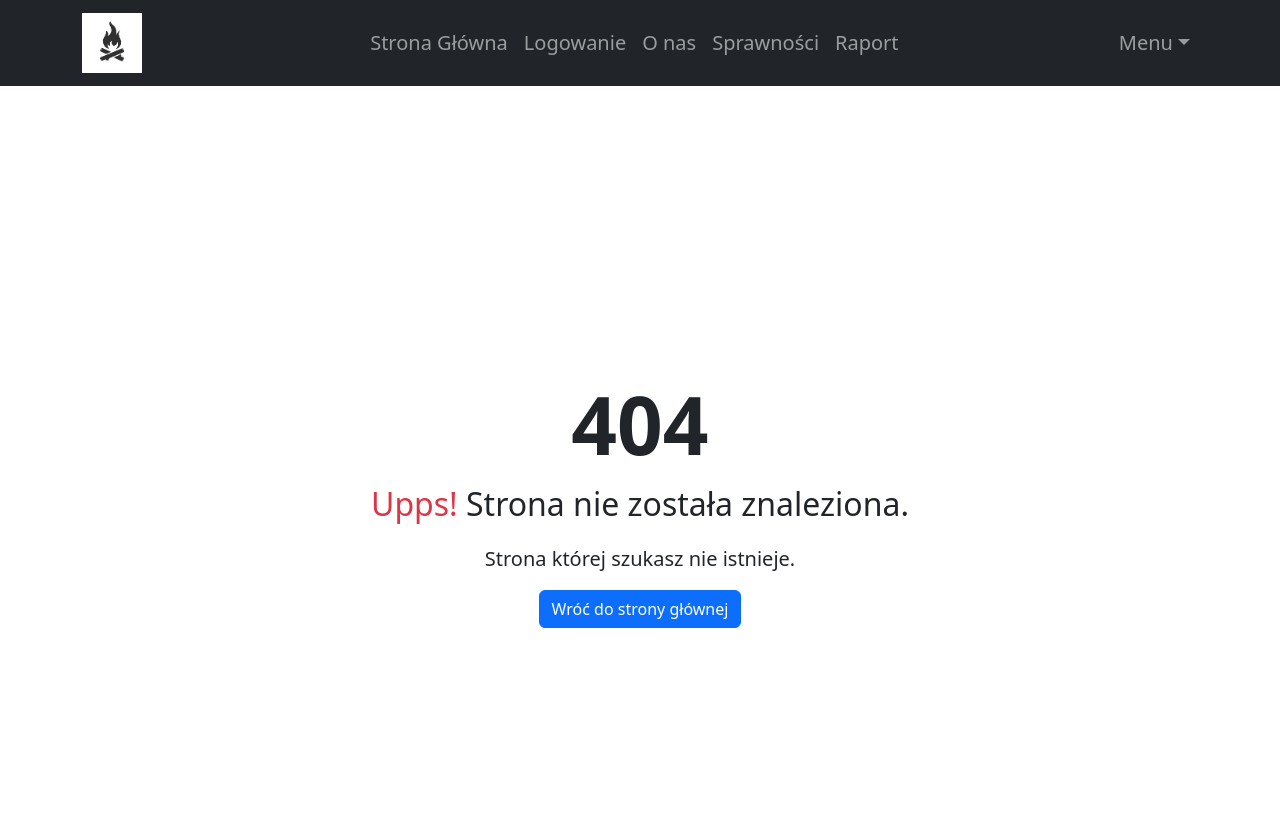
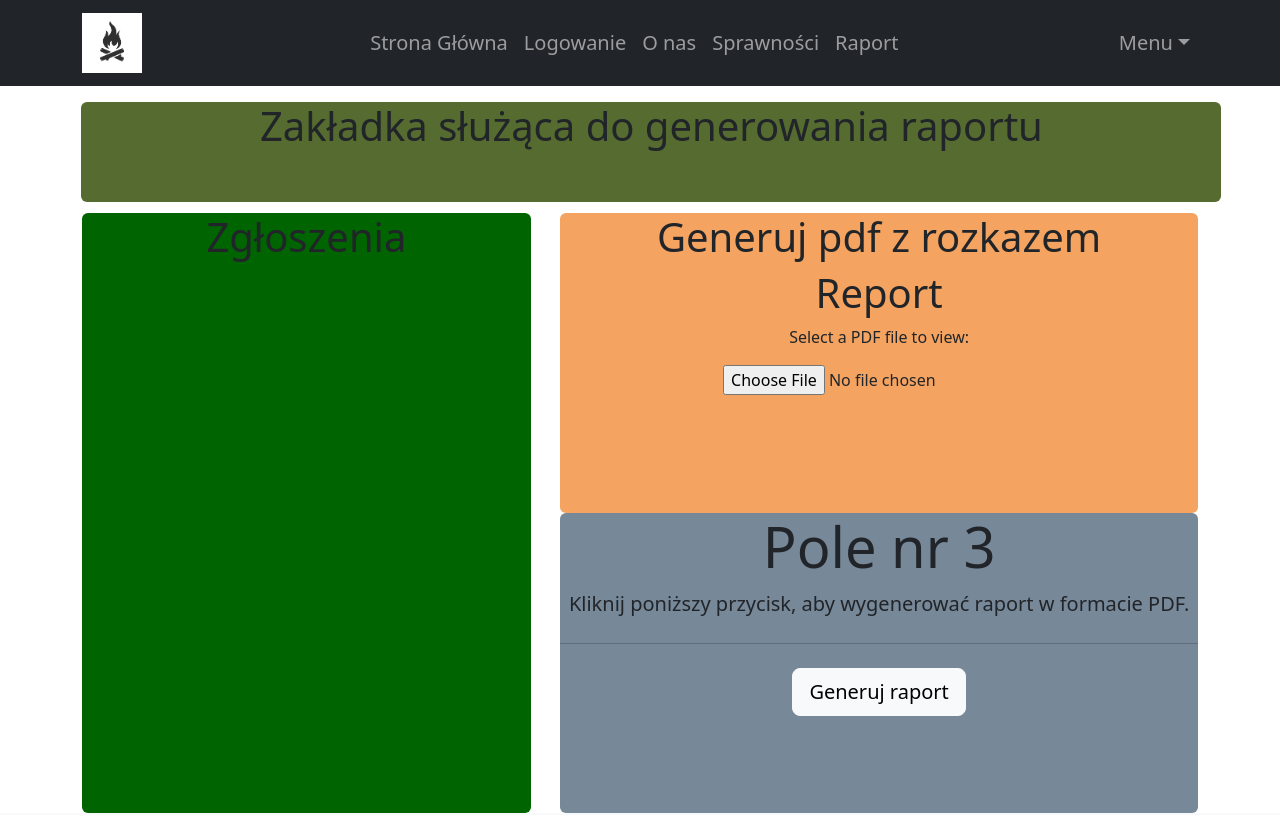
Before and after one commit to pawel150199/zastosowanie-informatyki-w-gospodarce, a React (Create React App) app in the folder harcownik-frontend/: page /raport in a window 1280 px wide. Shown: the top 815 px of the page. Built offline with nearby package versions, Linux system fonts and the light colour scheme.

Commit message:
Layout_1

```diff
--- a/harcownik-frontend/src/App.jsx
+++ b/harcownik-frontend/src/App.jsx
@@ -9,6 +9,7 @@ import Badges from './components/badges/Badges';
 import MyNavbar from './components/mynavbar/MyNavbar';
 import Footer from './components/footer/Footer';
 import NotFound from './components/notfound/NotFound';
+import Raport from './components/raport/Raport';
 
 function App() {
   return (
@@ -22,6 +23,7 @@ function App() {
             <Route path="/about" element={<About />} />
             <Route path="/user" element={<User />} />
             <Route path="/badges" element={<Badges />} />
+            <Route path="/raport" element={<Raport/>} />
             <Route path="*" element={<NotFound />} />
           </Routes>
         </div>
--- a/harcownik-frontend/src/components/home/Home.jsx
+++ b/harcownik-frontend/src/components/home/Home.jsx
@@ -23,9 +23,15 @@ function Home() {
     "/img/home4.jpeg",
   ];
 
+
+  const isBackgroundRed = true;
+
+
   return (
     <div>
-      <div className="jumbotron jumbotron-fluid bg-dark text-light text-center rounded-4">
+      <div className="jumbotron jumbotron-fluid bg-dark text-light text-center rounded-4" style={{
+        backgroundColor: isBackgroundRed ? 'red' : 'blue',
+      }} >
         <Container >
           <br></br>
           <h1>Witaj w aplikacji Harcownik</h1>
--- a/harcownik-frontend/src/components/raport/Raport.jsx
+++ b/harcownik-frontend/src/components/raport/Raport.jsx
@@ -1,6 +1,7 @@
-import React, { useState, useEffect } from 'react';
-import { Button } from 'react-bootstrap';
-import pdfjsLib from 'pdfjs-dist';
+import React, { useState, useEffect } from "react";
+import { Container, Row, Col, Jumbotron, Button } from "react-bootstrap";
+import pdfjsLib from "pdfjs-dist";
+import "./raport_style.css";
 
 const Raport = () => {
   const [pdf, setPdf] = useState(null);
@@ -29,7 +30,7 @@ const Raport = () => {
   const renderPage = async () => {
     const page = await pdf.getPage(pageNumber);
     const viewport = page.getViewport({ scale: 1.5 });
-    const canvasContext = canvas.getContext('2d');
+    const canvasContext = canvas.getContext("2d");
     canvas.height = viewport.height;
     canvas.width = viewport.width;
     await page.render({ canvasContext, viewport }).promise;
@@ -50,7 +51,21 @@ const Raport = () => {
   };
 
   return (
-    <div>
+    <div class="container">
+      <Row>
+        <div class="jumbotron jumbotronStyle_0 rounded">
+          <h1 >Zakładka służąca do generowania raportu</h1>
+        </div>
+      </Row>
+      <Row>
+        <Col md={5}>
+          <div class="jumbotron jumbotronStyle_1 rounded ">
+            <h1>Zgłoszenia</h1>
+          </div>
+        </Col>
+        <Col md={7}>
+          <div class="jumbotron  jumbotronStyle_2 rounded">
+            <h1>Generuj pdf z rozkazem</h1>
             <h1>Report</h1>
             {pdf ? (
               <div>
@@ -74,7 +89,7 @@ const Raport = () => {
                 <canvas
                   id="pdfCanvas"
                   ref={(el) => setCanvas(el)}
-            style={{ border: '1px solid black' }}
+                  style={{ border: "1px solid black" }}
                 />
                 {editing ? (
                   <div>
@@ -98,6 +113,69 @@ const Raport = () => {
               </div>
             )}
           </div>
+          <div class="jumbotron jumbotronStyle_3 rounded">
+            <h1 class="display-4">Pole nr 3</h1>
+            <p class="lead">
+              Kliknij poniższy przycisk, aby wygenerować raport w formacie PDF.
+            </p>
+            <hr class="my-4"></hr>
+            {/* <p>Lorem ipsum dolor sit amet, consectetur adipiscing elit, sed do eiusmod tempor incididunt ut labore et dolore magna aliqua. Ut enim ad minim veniam, quis nostrud exercitation ullamco laboris nisi ut aliquip ex ea commodo consequat.</p> */}
+            <a class="btn btn-light btn-lg" href="#" role="button">
+              Generuj raport
+            </a>
+          </div>
+        </Col>
+      </Row>
+    </div>
+
+    // <div>
+    //   <h1>Report</h1>
+    //   {pdf ? (
+    //     <div>
+    //       <div className="d-flex justify-content-between mb-3">
+    //         <Button
+    //           variant="primary"
+    //           onClick={() => handlePageChange(-1)}
+    //           disabled={pageNumber <= 1}
+    //         >
+    //           Previous
+    //         </Button>
+    //         <span>Page {pageNumber}</span>
+    //         <Button
+    //           variant="primary"
+    //           onClick={() => handlePageChange(1)}
+    //           disabled={pageNumber >= pdf.numPages}
+    //         >
+    //           Next
+    //         </Button>
+    //       </div>
+    //       <canvas
+    //         id="pdfCanvas"
+    //         ref={(el) => setCanvas(el)}
+    //         style={{ border: '1px solid black' }}
+    //       />
+    //       {editing ? (
+    //         <div>
+    //           {/* TODO: Add form to modify PDF contents */}
+    //           <Button variant="primary" onClick={handleSaveClick}>
+    //             Save
+    //           </Button>
+    //         </div>
+    //       ) : (
+    //         <div>
+    //           <Button variant="primary" onClick={handleEditClick}>
+    //             Edit
+    //           </Button>
+    //         </div>
+    //       )}
+    //     </div>
+    //   ) : (
+    //     <div>
+    //       <p>Select a PDF file to view:</p>
+    //       <input type="file" accept=".pdf" onChange={handleFileSelect} />
+    //     </div>
+    //   )}
+    // </div>
   );
 };
 
--- /dev/null
+++ b/harcownik-frontend/src/components/raport/raport_style.css
@@ -0,0 +1,29 @@
+  .jumbotronStyle_0 {
+    height: 100px;
+    background-color: #556B2F;
+    margin: 1%;
+    /* display: flex; */
+    text-align: center;
+  }
+
+  .jumbotronStyle_1 {
+    height: 600px;
+    background-color: #006400;
+    margin-right: 0.5%;
+    /* display: flex; */
+    text-align: center;
+  }
+
+  .jumbotronStyle_2 {
+    height: 300px;
+    background-color: #F4A460;
+    margin-left: 0.5%;
+    text-align: center;
+  }
+
+ .jumbotronStyle_3 {
+    height: 300px;
+    background-color: #778899;
+    margin-left: 0.5%;
+    text-align: center;
+  }
```
Lines whose indentation alone changed are shown as unchanged.
